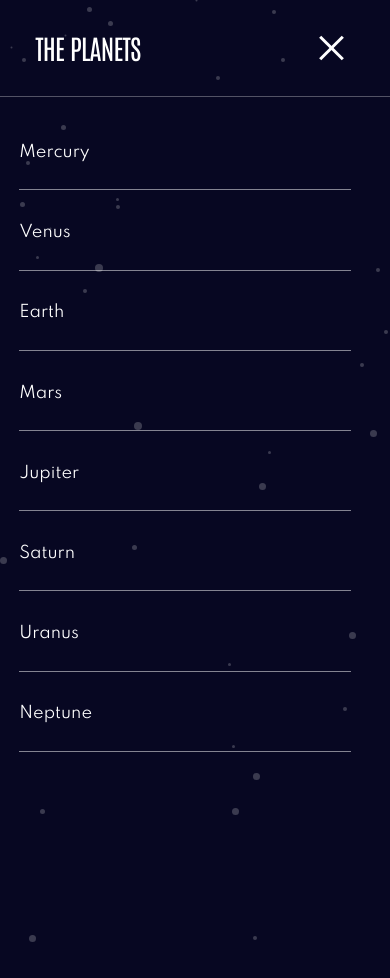
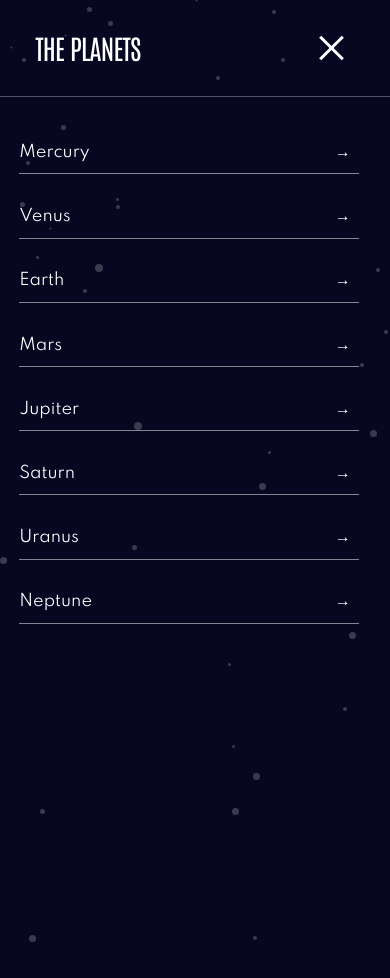
Before and after one commit to Dirk19991/planets, a React (Vite) app: page / in a window 390 px wide. Both pictures are taken after a click on the button 330 px from the left and 48 px from the top of the page. Shown: the top 978 px of the page. Built offline with nearby package versions, Linux system fonts and the light colour scheme.

Commit message:
add arrows for planets, change margin bottom for the header, add animation for mobile header

```diff
--- a/package.json
+++ b/package.json
@@ -22,6 +22,7 @@
     "react-burger-menu": "^3.0.9",
     "react-dom": "^18.2.0",
     "react-redux": "^8.0.5",
+    "react-responsive": "^9.0.2",
     "redux-persist": "^6.0.0",
     "styled-components": "^5.3.6"
   },
--- a/src/features/header/Header.tsx
+++ b/src/features/header/Header.tsx
@@ -5,10 +5,10 @@ import { Planet } from '../mainInfo/mainInfoSlice';
 import { setPlanet } from '../mainInfo/mainInfoSlice';
 import { setActivePlanet } from '../../app/animationSlice';
 import { motion } from 'framer-motion';
-import Hamburger from 'hamburger-react';
-import { useState } from 'react';
 import { useMediaQuery } from 'react-responsive';
 import MobileHeader from './MobileHeader';
+import { setOpenMenu } from '../../app/burgerSlice';
+import { useEffect } from 'react';
 
 const HeaderFlex = styled(Flex)`
   position: relative;
@@ -18,6 +18,7 @@ const HeaderFlex = styled(Flex)`
   margin-bottom: 1rem;
   @media (max-width: 1024px) {
     gap: 1.5rem;
+    margin-bottom: -2rem;
   }
 `;
 
@@ -32,7 +33,6 @@ const PlanetsHeader = styled.div`
   font-family: 'Antonio';
   font-size: 1.7rem;
   letter-spacing: -0.05rem;
-  cursor: pointer;
 `;
 
 const PlanetDiv = styled(motion.div)`
@@ -67,6 +67,10 @@ function Header() {
     'Uranus',
     'Neptune',
   ];
+
+  useEffect(() => {
+    dispatch(setOpenMenu(false));
+  }, [mobile]);
 
   const dispatch = useAppDispatch();
 
--- a/src/features/header/MobileHeader.tsx
+++ b/src/features/header/MobileHeader.tsx
@@ -5,8 +5,9 @@ import { useAppDispatch, useAppSelector } from '../../app/store';
 import { Planet, setPlanet } from '../mainInfo/mainInfoSlice';
 import { setOpenMenu } from '../../app/burgerSlice';
 import { setActivePlanet } from '../../app/animationSlice';
+import { AnimatePresence, motion } from 'framer-motion';
 
-const PlanetColumn = styled.div`
+const PlanetColumn = styled(motion.div)`
   display: flex;
   flex-direction: column;
   position: absolute;
@@ -20,10 +21,11 @@ const PlanetColumn = styled.div`
   gap: 5px;
 `;
 
-const MobilePlanet = styled.div`
+const MobilePlanet = styled(motion.div)`
   display: flex;
   align-items: center;
-  padding: 1rem 0;
+  justify-content: space-between;
+  padding: 1rem 0.5rem 0 0;
   width: 85%;
   height: 5%;
   border-bottom: 1px solid rgb(255, 255, 255, 0.5);
@@ -65,18 +67,26 @@ function MobileHeader() {
   };
 
   return (
-    <>
+    <AnimatePresence>
       {isOpened && (
         <PlanetColumn>
-          {planets.map((planet) => (
-            <MobilePlanet onClick={() => setPlanetHandler(planet)} key={planet}>
+          {planets.map((planet, index) => (
+            <MobilePlanet
+              initial={{ y: 300, opacity: 0 }}
+              animate={{ y: 0, opacity: 1 }}
+              exit={{ y: -300, opacity: 0 }}
+              transition={{ delay: index / 20, type: 'tween' }}
+              onClick={() => setPlanetHandler(planet)}
+              key={planet}
+            >
               {planet}
+              <span>&#8594;</span>
             </MobilePlanet>
           ))}
         </PlanetColumn>
       )}
       <Hamburger toggled={isOpened} toggle={setOpen} />
-    </>
+    </AnimatePresence>
   );
 }
 export default MobileHeader;
--- a/src/index.css
+++ b/src/index.css
@@ -18,7 +18,7 @@ html {
   background-color: rgb(7, 7, 34);
   font-family: 'Spartan', sans-serif;
   font-size: 16px;
-  overflow: hidden;
+  overflow-x: hidden;
 }
 
 body {
```
Also changed, not shown: 1 other file (tests, documents, lock files or other folders).
